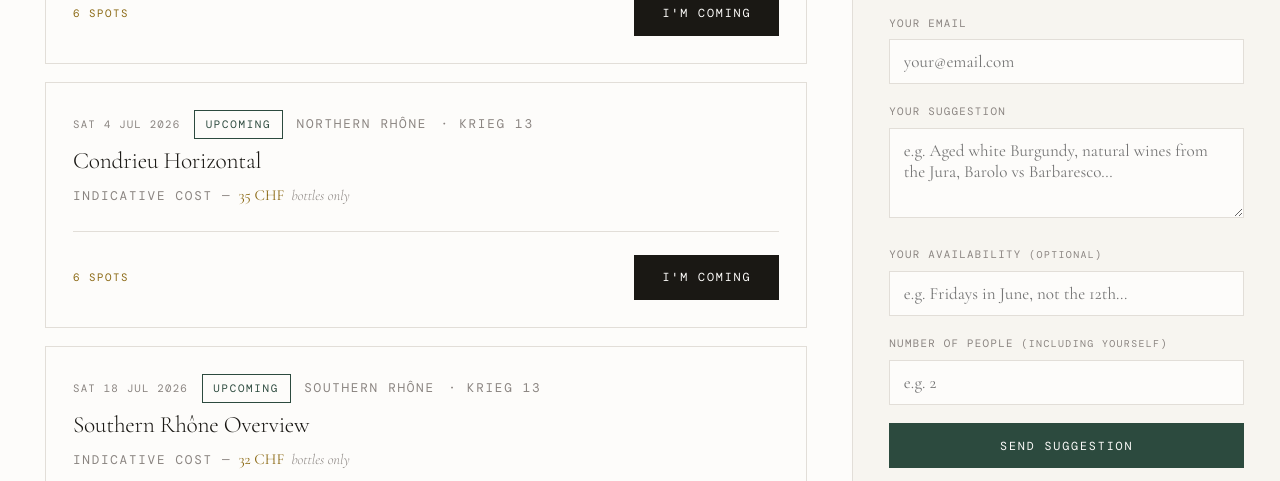
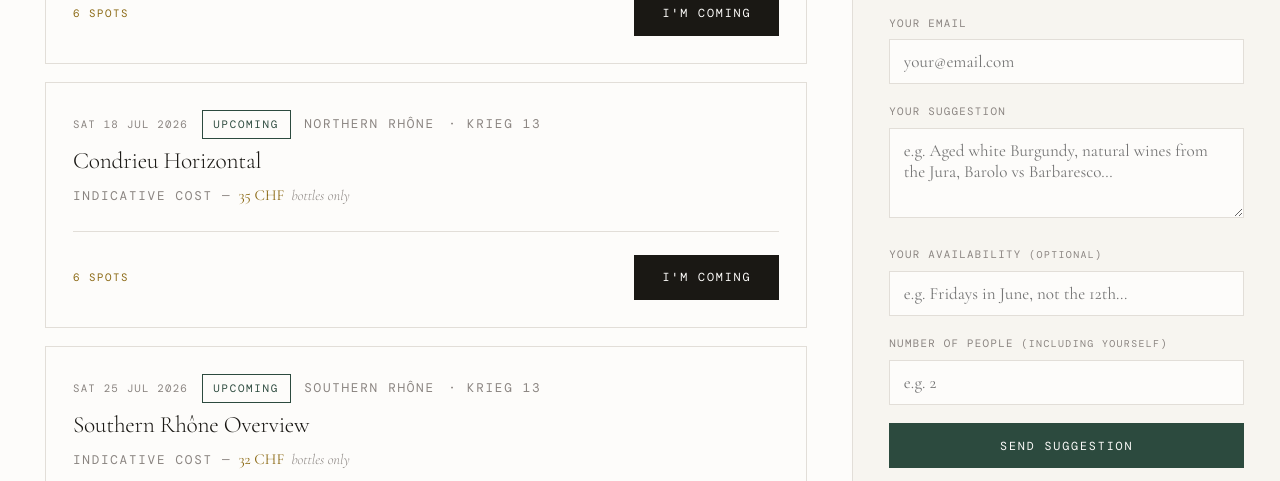
Before and after one commit to silviodirubbo/cellar, a Jekyll site: the page built from planner/index.html, in a window 1280 px wide and 900 px high, scrolled down 679 px. Shown: the part 143-624 px from the top of the window. Built offline with Jekyll 4.4.1, drawn with Linux system fonts in a browser that asks for light colours; some web fonts are replaced.

Commit message:
Update tastings.yml

```diff
--- a/_data/tastings.yml
+++ b/_data/tastings.yml
@@ -59,7 +59,7 @@
 
 - slug: condrieu-horizontal
   title: "Condrieu Horizontal"
-  date: 2026-07-04
+  date: 2026-07-18
   date_tbd: false
   location: "Krieg 13"
   region: "Northern Rhône"
@@ -97,7 +97,7 @@
 
 - slug: southern-rhone-overview
   title: "Southern Rhône Overview"
-  date: 2026-07-18
+  date: 2026-07-25
   date_tbd: false
   location: "Krieg 13"
   region: "Southern Rhône"
```
